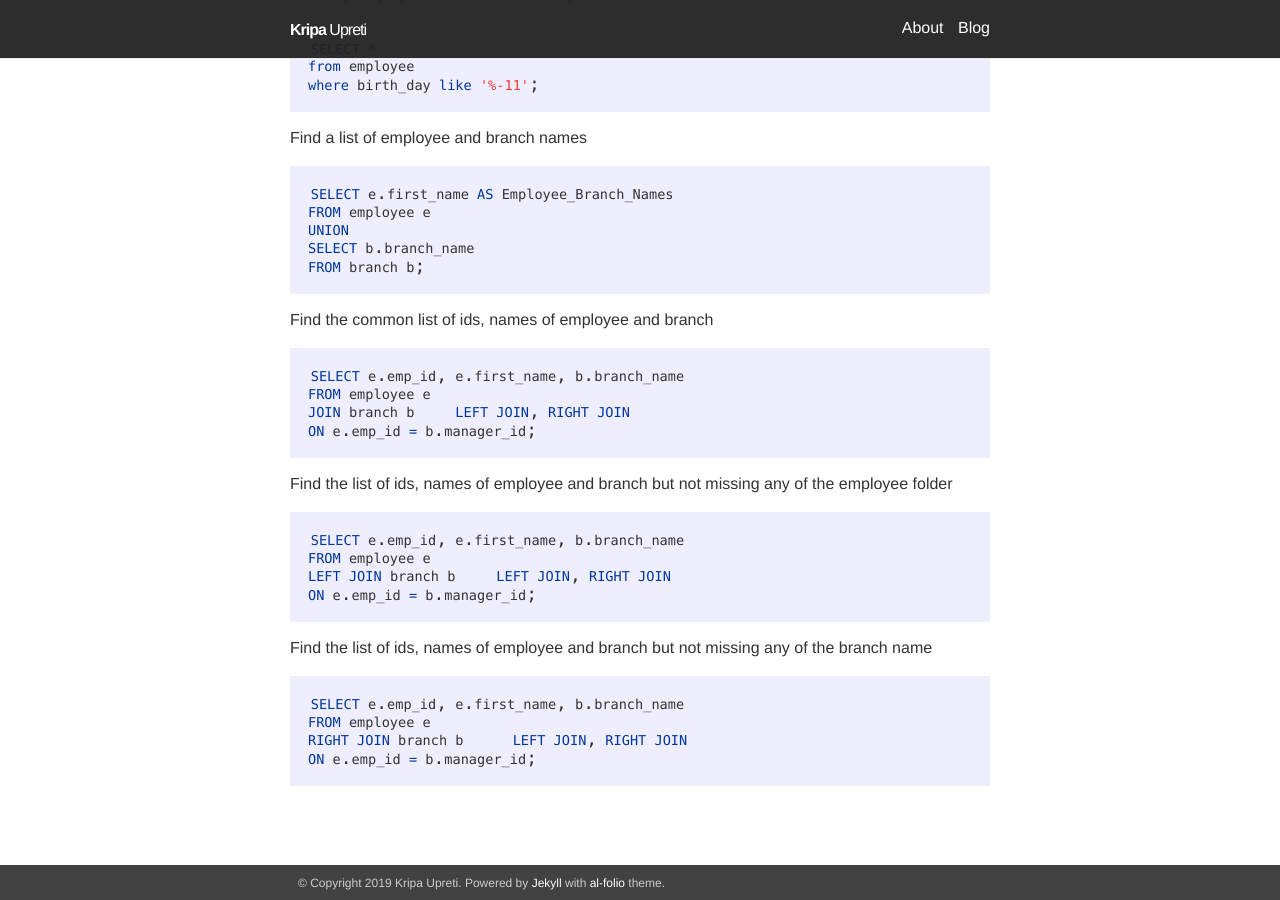
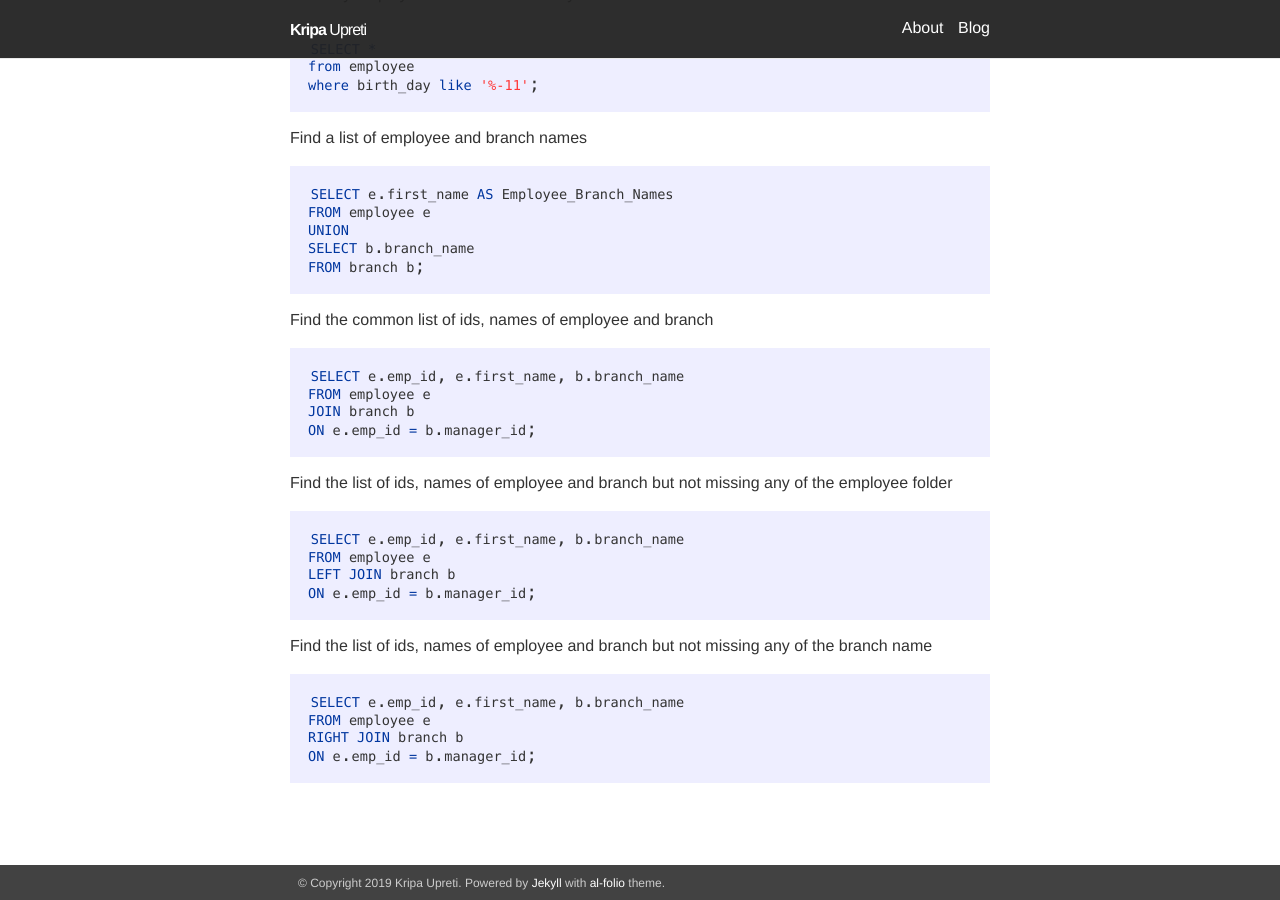
Before and after one commit to kripau/kripau.github.io, a Jekyll site: the page built from _posts/2019-03-02-SQL.markdown, in a window 1280 px wide and 900 px high, scrolled down 4844 px. Built offline with Jekyll 4.4.1, drawn with Linux system fonts in a browser that asks for light colours.

````diff
--- a/_posts/2019-03-02-SQL.markdown
+++ b/_posts/2019-03-02-SQL.markdown
@@ -170,7 +170,7 @@
 ```sql
 SELECT e.emp_id, e.first_name, b.branch_name
 FROM employee e
-JOIN branch b     LEFT JOIN, RIGHT JOIN
+JOIN branch b
 ON e.emp_id = b.manager_id;
 ```
 
@@ -178,7 +178,7 @@
 ```sql
 SELECT e.emp_id, e.first_name, b.branch_name
 FROM employee e
-LEFT JOIN branch b     LEFT JOIN, RIGHT JOIN
+LEFT JOIN branch b
 ON e.emp_id = b.manager_id;
 ```
 
@@ -186,6 +186,6 @@
 ```sql
 SELECT e.emp_id, e.first_name, b.branch_name
 FROM employee e
-RIGHT JOIN branch b      LEFT JOIN, RIGHT JOIN
+RIGHT JOIN branch b
 ON e.emp_id = b.manager_id;
 ```
````
Also changed, not shown: assets/img/des_stat/2_Median.png (added), assets/img/des_stat/3_Variance.png (added), assets/img/des_stat/4_Standard_deviation.png (added), assets/img/des_stat/5_cv.png (added), assets/img/des_stat/6_Covariance.png (added), 7 other files.
